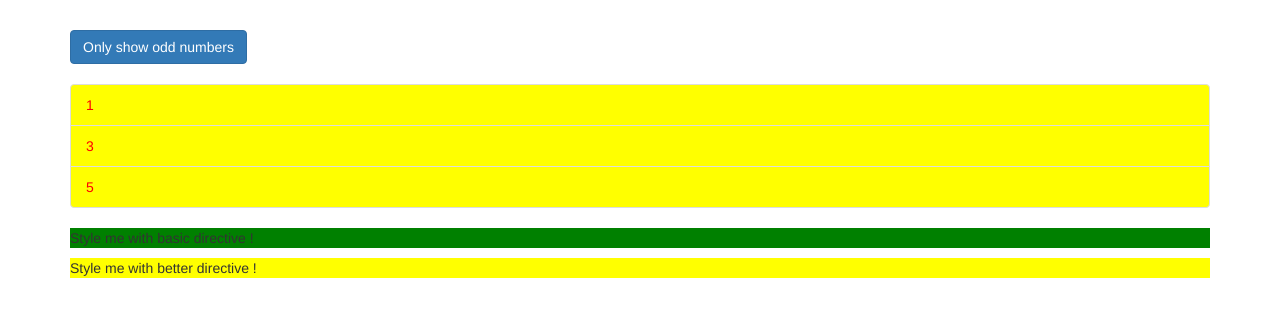
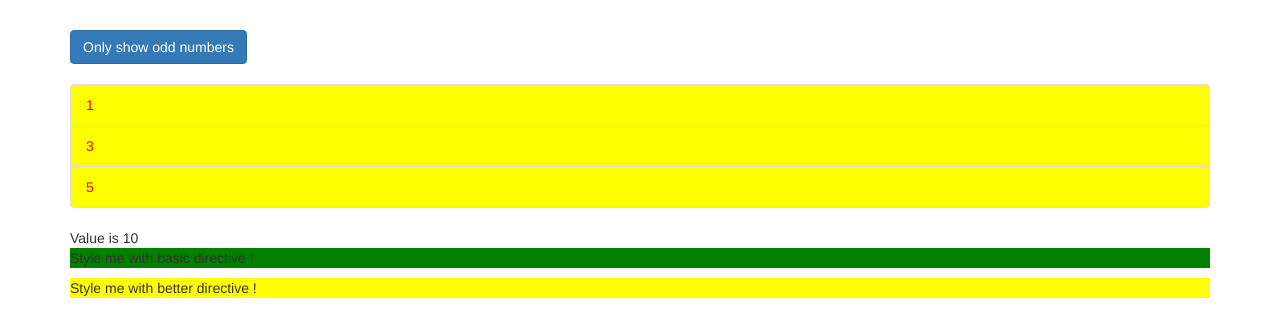
Before and after one commit to awtw/angular-directives, an Angular app: page / in a window 1280 px wide. Shown: the top 336 px of the page. Built offline with nearby package versions, Linux system fonts and the light colour scheme.

Commit message:
ngSwitch

```diff
--- a/src/app/app.component.html
+++ b/src/app/app.component.html
@@ -28,6 +28,12 @@
 				</li>
 			</div>
       </ul>
+
+	<div [ngSwitch]="value">
+		<div *ngSwitchCase="5">Value is 5</div>
+		<div *ngSwitchDefault>Value is 10</div>
+	</div>
+
 	  <p appBasicHighlight>Style me with basic directive !</p>
 	  <p [appBetterHighlight]="'red'" defaultColor='yellow'>Style me with better directive !</p>
     </div>
--- a/src/app/app.component.ts
+++ b/src/app/app.component.ts
@@ -10,4 +10,5 @@ export class AppComponent {
 	oddNumbers = [ 1, 3, 5 ];
 	evenNumbers = [ 2, 4 ];
 	onlyOdd = false;
+	value = 10;
 }
```
